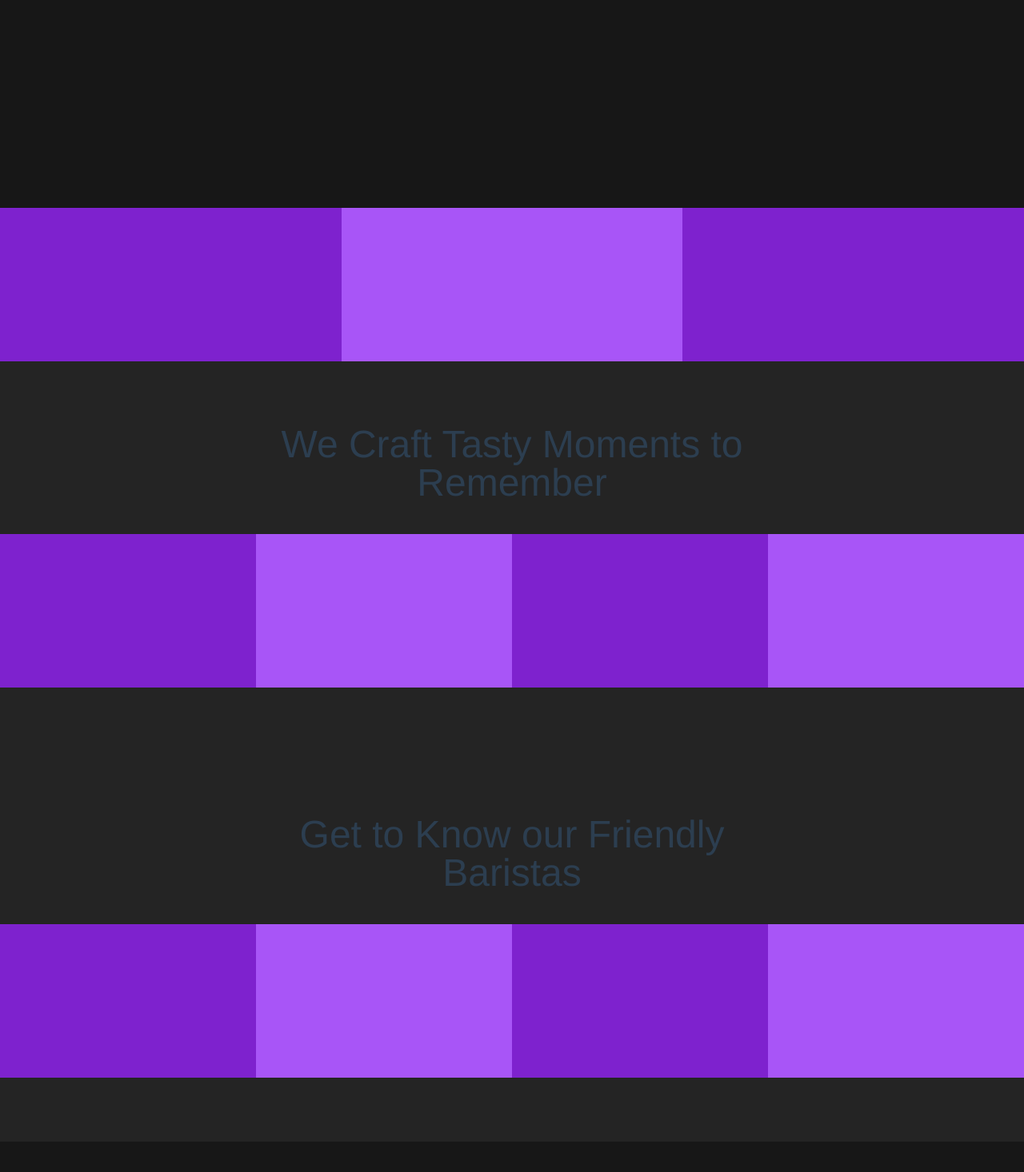
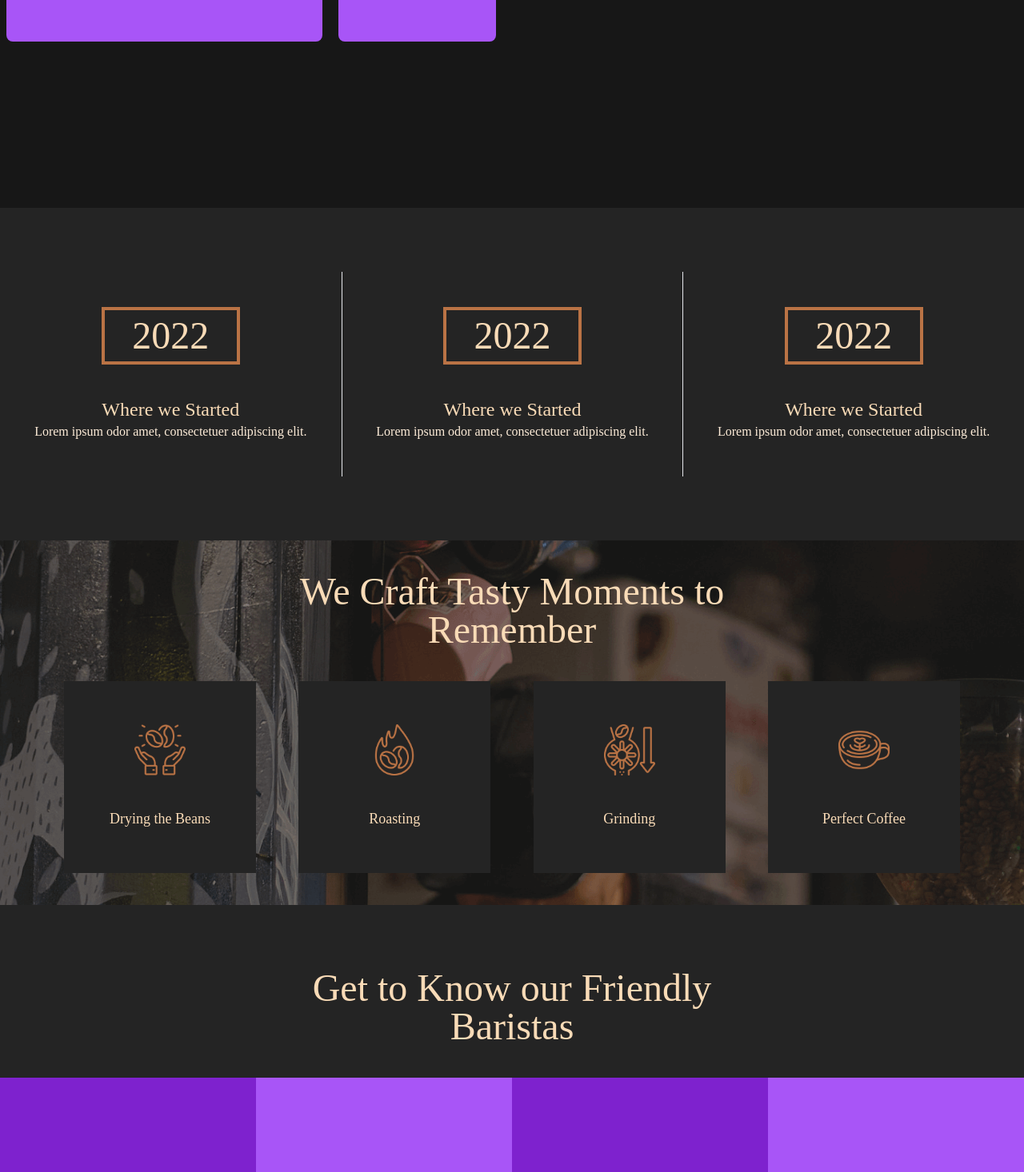
Before and after one commit to Skrill-ie/coffee-mystika, a Vue app: page /about in a window 1280 px wide. Shown: the part 1330-2796 px from the top of the page at 80% size. Built offline with nearby package versions, Linux system fonts and the light colour scheme.

Commit message:
continued working about-us

```diff
--- a/src/components/About.vue
+++ b/src/components/About.vue
@@ -1,7 +1,7 @@
 <template>
     <div>
       <HeroSectionMain :heroImage="heroImage" :mainText="mainText" :subText="subText"/>
-      <div class="h-screen bg-black-secondary font-radley">
+      <div class="h-screen flex items-center justify-center bg-black-secondary font-radley">
         <div class="grid grid-cols-2 gap-10 py-10 container mx-auto items-center">
           <div class="flex gap-5">
             <div class="flex flex-col flex-[2] gap-5 ml-2">
@@ -17,34 +17,60 @@
             </div>
           </div>
           <div class="text-left w-96 mx-auto">
-            <p class="text-5xl mb-10">A History of <br>Cafe Mystika</p>
-            <span>Lorem ipsum odor amet, consectetuer adipiscing elit. Interdum neque ultricies sem eros id? Consequat a curae quam faucibus mollis. Sodales tincidunt elementum cursus lobortis suspendisse aptent ligula. Litora nulla ante ut justo curae iaculis dapibus urna torquent. Cubilia odio enim felis class vitae velit magnis ridiculus. </span>
+            <p class="text-5xl mb-10 text-text-title">A History of <br>Cafe Mystika</p>
+            <span class="text-text-paragraph">Lorem ipsum odor amet, consectetuer adipiscing elit. Interdum neque ultricies sem eros id? Consequat a curae quam faucibus mollis. Sodales tincidunt elementum cursus lobortis suspendisse aptent ligula. Litora nulla ante ut justo curae iaculis dapibus urna torquent. Cubilia odio enim felis class vitae velit magnis ridiculus. </span>
           </div>
         </div>
       </div>
       <div class="bg-black-primary">
-        <div class="flex container mx-auto">
-        <div class="h-48 w-1/3 bg-purple-700 "></div>
-        <div class="h-48 w-1/3 bg-purple-500 "></div>
-        <div class="h-48 w-1/3 bg-purple-700 "></div>
+        <div class="flex container mx-auto text-center divide-x py-20">
+          <div class="h-64 w-1/3 flex flex-col items-center justify-center p-10 font-radley text-text-title">
+            <div class="w-1/2 border border-4 border-text-divider text-5xl mb-10 py-2">2022</div>
+            <div class="text-2xl ">Where we Started</div>
+            <div class="text-text-paragraph">Lorem ipsum odor amet, consectetuer adipiscing elit. </div>
+          </div>
+          <div class="h-64 w-1/3 flex flex-col items-center justify-center p-10 font-radley text-text-title">
+            <div class="w-1/2 border border-4 border-text-divider text-5xl mb-10 py-2">2022</div>
+            <div class="text-2xl ">Where we Started</div>
+            <div class="text-text-paragraph">Lorem ipsum odor amet, consectetuer adipiscing elit. </div>
+          </div>
+          <div class="h-64 w-1/3 flex flex-col items-center justify-center p-10 font-radley text-text-title">
+            <div class="w-1/2 border border-4 border-text-divider text-5xl mb-10 py-2">2022</div>
+            <div class="text-2xl ">Where we Started</div>
+            <div class="text-text-paragraph">Lorem ipsum odor amet, consectetuer adipiscing elit. </div>
+          </div>
+        </div>
+      </div>
+      <div class="bg-fixed py-10" :style="{ backgroundImage: `url(${require('@/assets/images/Background.png')})` }">
+        <div class="text-5xl mb-10 font-radley text-text-title">We Craft Tasty Moments to <br> Remember</div>
+        <div class="flex container mx-auto justify-between px-20">
+          <div class="h-60 w-60 bg-black-primary p-8 flex flex-col justify-center">
+            <img class="mx-auto w-16 h-16" src="../assets/icons/drying.png">
+            <p class="mt-10 text-lg text-text-title font-radley">Drying the Beans</p>
+          </div>
+          <div class="h-60 w-60 bg-black-primary p-8 flex flex-col justify-center">
+            <img class="mx-auto w-16 h-16" src="../assets/icons/roasting.png">
+            <p class="mt-10 text-lg text-text-title font-radley">Roasting</p>
+          </div>
+          <div class="h-60 w-60 bg-black-primary p-8 flex flex-col justify-center">
+            <img class="mx-auto w-16 h-16" src="../assets/icons/grinding.png">
+            <p class="mt-10 text-lg text-text-title font-radley">Grinding</p>
+          </div>
+          <div class="h-60 w-60 bg-black-primary p-8 flex flex-col justify-center">
+            <img class="mx-auto w-16 h-16" src="../assets/icons/done.png">
+            <p class="mt-10 text-lg text-text-title font-radley">Perfect Coffee</p>
+          </div>
         </div>
       </div>
       <div class="bg-black-primary py-20">
-        <div class="text-5xl mb-10">We Craft Tasty Moments to <br> Remember</div>
-        <div class="flex container mx-auto">
-          <div class="h-48 w-1/4 bg-purple-700 "></div>
-          <div class="h-48 w-1/4 bg-purple-500 "></div>
-          <div class="h-48 w-1/4 bg-purple-700 "></div>
-          <div class="h-48 w-1/4 bg-purple-500 "></div>
-        </div>
-      </div>
-      <div class="bg-black-primary py-20">
-        <div class="text-5xl mb-10">Get to Know our Friendly <br> Baristas</div>
-        <div class="flex container mx-auto">
-          <div class="h-48 w-1/4 bg-purple-700 "></div>
-          <div class="h-48 w-1/4 bg-purple-500 "></div>
-          <div class="h-48 w-1/4 bg-purple-700 "></div>
-          <div class="h-48 w-1/4 bg-purple-500 "></div>
+        <div class="text-5xl mb-10 font-radley text-text-title">Get to Know our Friendly <br> Baristas</div>
+        <div class="flex container mx-auto justify-between">
+          <div class="h-96 w-1/4 bg-purple-700 px-10">
+
+          </div>
+          <div class="h-96 w-1/4 bg-purple-500 px-10"></div>
+          <div class="h-96 w-1/4 bg-purple-700 px-10"></div>
+          <div class="h-96 w-1/4 bg-purple-500 px-10"></div>
         </div>
       </div>
       <div class="h-screen bg-black-secondary font-radley">
```
Also changed, not shown: src/assets/images/Group-44.png (renamed from src/assets/images/Group 44.png).
